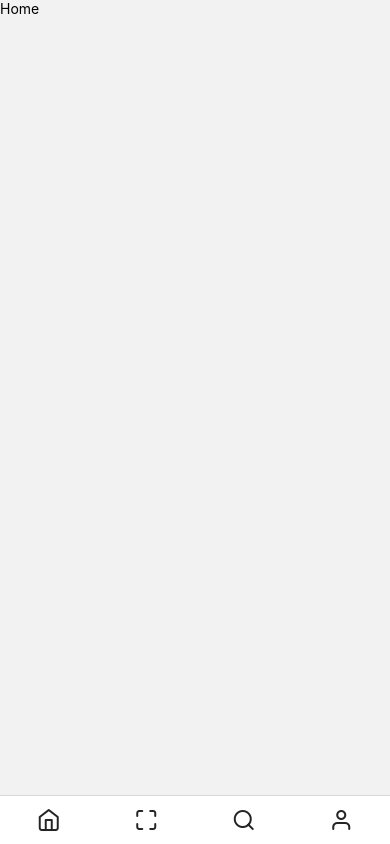
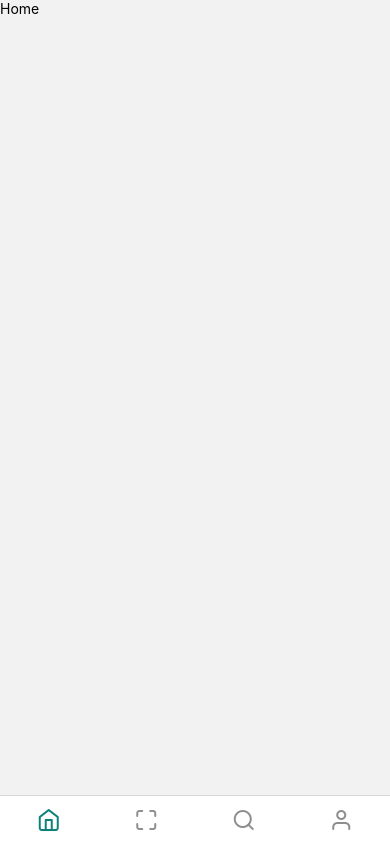
Before and after one commit to Bigsow89/ScanEat, a React Native app in the folder client/: screen / in a window 390 px wide. Built offline with nearby package versions, Linux system fonts and the light colour scheme.

Commit message:
tintcolor

```diff
--- a/client/App.js
+++ b/client/App.js
@@ -16,16 +16,18 @@ export default function App() {
       <Tab.Navigator
         screenOptions={{
           tabBarShowLabel: false,
+          tabBarActiveTintColor: '#0c8079',
         }}>
         <Tab.Screen
           name='Home'
           component={Home}
           options={{
             headerShown: false,
-            tabBarIcon: () => (
+            tabBarIcon: (props) => (
               <Icon
                 name='home'
                 type='feather'
+                color={props.color}
               />
             ),
           }}
@@ -35,10 +37,11 @@ export default function App() {
           component={Scanner}
           options={{
             headerShown: false,
-            tabBarIcon: () => (
+            tabBarIcon: (props) => (
               <Icon
                 name='maximize'
                 type='feather'
+                color={props.color}
               />
             ),
           }}
@@ -48,10 +51,11 @@ export default function App() {
           component={Search}
           options={{
             headerShown: false,
-            tabBarIcon: () => (
+            tabBarIcon: (props) => (
               <Icon
                 name='search'
                 type='feather'
+                color={props.color}
               />
             ),
           }}
@@ -61,10 +65,11 @@ export default function App() {
           component={Profile}
           options={{
             headerShown: false,
-            tabBarIcon: () => (
+            tabBarIcon: (props) => (
               <Icon
                 name='user'
                 type='feather'
+                color={props.color}
               />
             ),
           }}
```
